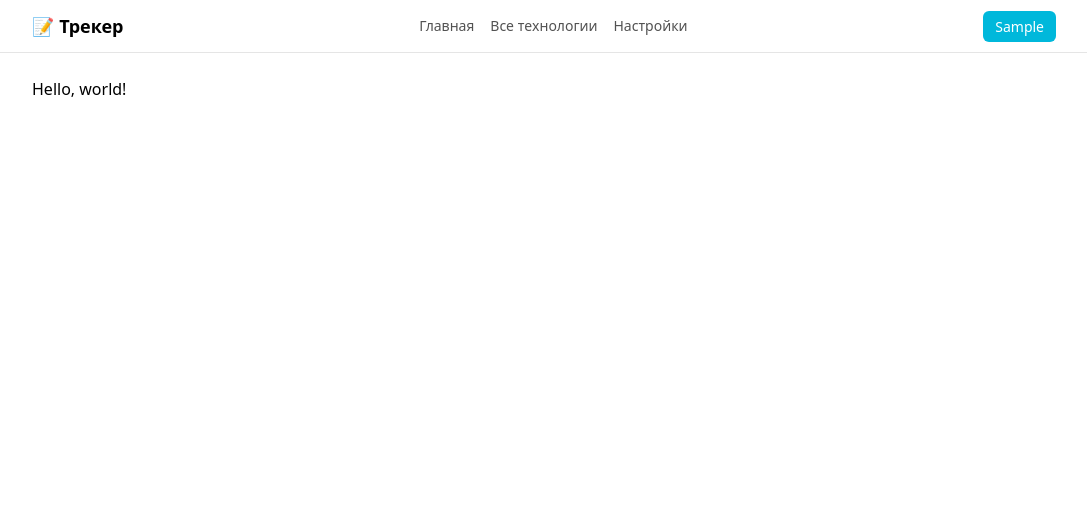
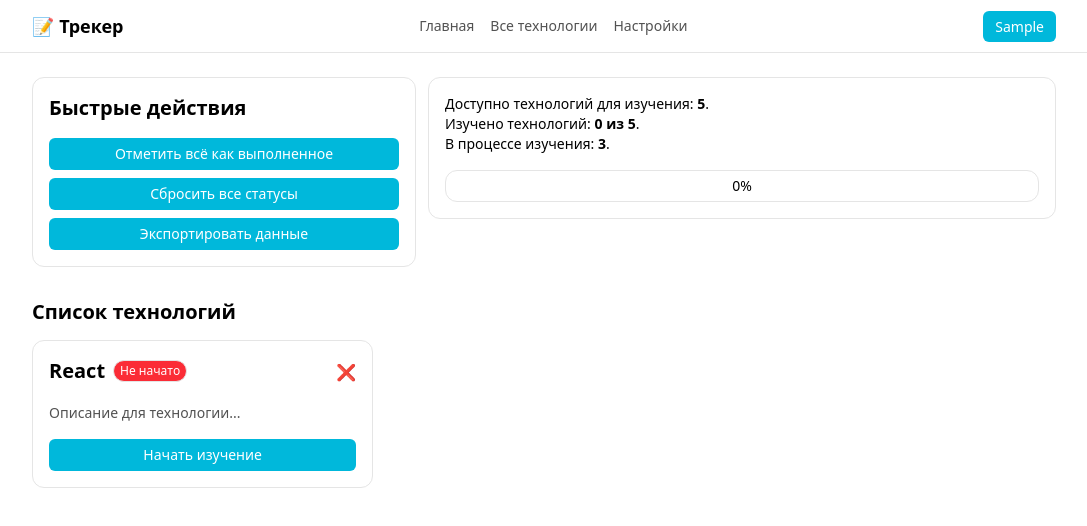
Before and after one commit to Pelfox/learning-tracker, a React (Vite) app: page /login in a window 1280 px wide. Both pictures are taken after typing "Sample" into the empty fields and a click on the button "Авторизоваться". Shown: the top 526 px of the page, without its empty margins (96-1183 px from the left). Built offline with nearby package versions, Linux system fonts and the light colour scheme.

Commit message:
feat(dashboard): basic layout for dashboard

```diff
--- /dev/null
+++ b/src/components/dashboard/progress-indicator.tsx
@@ -0,0 +1,32 @@
+import { Card } from '../ui/card';
+
+function ProgressBar({ percentage }: { percentage: number }) {
+  return (
+    <div className="relative h-8 w-full bg-transparent border border-neutral-200 rounded-xl z-50 overflow-hidden">
+      <div className="h-8 bg-green-400" style={{ width: `${percentage}%` }} />
+      <div className="absolute inset-0 flex items-center justify-center pointer-events-none">
+        <span className="text-sm">{percentage}%</span>
+      </div>
+    </div>
+  );
+}
+
+export function ProgressIndicator() {
+  return (
+    <Card className="max-w-screen p-4 w-full">
+      <div className="text-sm">
+        <p>
+          Доступно технологий для изучения:{' '}
+          <span className="font-semibold">5</span>.
+        </p>
+        <p>
+          Изучено технологий: <span className="font-semibold">0 из 5</span>.
+        </p>
+        <p>
+          В процессе изучения: <span className="font-semibold">3</span>.
+        </p>
+      </div>
+      <ProgressBar percentage={0} />
+    </Card>
+  );
+}
--- /dev/null
+++ b/src/components/dashboard/quick-actions.tsx
@@ -0,0 +1,21 @@
+import { Button } from '../ui/button';
+import { Card, CardTitle } from '../ui/card';
+
+export function QuickActions() {
+  return (
+    <Card className="p-4">
+      <CardTitle className="block mb-4">Быстрые действия</CardTitle>
+      <div className="space-y-2">
+        <Button type="button" className="w-full">
+          Отметить всё как выполненное
+        </Button>
+        <Button type="button" className="w-full">
+          Сбросить все статусы
+        </Button>
+        <Button type="button" className="w-full">
+          Экспортировать данные
+        </Button>
+      </div>
+    </Card>
+  );
+}
--- /dev/null
+++ b/src/components/dashboard/technology-item.tsx
@@ -0,0 +1,24 @@
+import { Button } from '../ui/button';
+import { Card, CardTitle } from '../ui/card';
+
+export function TechnologyItem() {
+  return (
+    <Card className="p-4">
+      <div className="flex items-center justify-between w-full">
+        <CardTitle className="flex items-center gap-2">
+          React
+          <div className="text-xs font-normal px-1.5 py-0.5 border border-neutral-200 bg-red-500 rounded-full text-white">
+            Не начато
+          </div>
+        </CardTitle>
+        <button type="button" className="cursor-pointer">
+          ❌
+        </button>
+      </div>
+      <p className="text-sm text-neutral-600">Описание для технологии...</p>
+      <Button type="button" className=" w-full">
+        Начать изучение
+      </Button>
+    </Card>
+  );
+}
--- a/src/components/login-button.tsx
+++ b/src/components/login-button.tsx
@@ -1,5 +1,5 @@
 import { Link } from 'react-router-dom';
-import { useAuth } from './hooks/use-auth-hook';
+import { useAuth } from '../hooks/use-auth-hook';
 import { Button } from './ui/button';
 
 export function LoginButton() {
--- /dev/null
+++ b/src/components/protected-page.tsx
@@ -0,0 +1,27 @@
+import type { PropsWithChildren } from 'react';
+import { Link } from 'react-router-dom';
+import { useAuth } from '../hooks/use-auth-hook';
+import { Button } from './ui/button';
+
+export function ProtectedPage({ children }: PropsWithChildren) {
+  const { isLoggedIn, state } = useAuth();
+
+  if (!isLoggedIn || !state) {
+    return (
+      <div className="w-full h-[calc(100vh-100px)] flex flex-col items-center justify-center space-y-4">
+        <span className="block text-4xl">🛑</span>
+        <div className="space-y-1.5 text-center">
+          <h1 className="text-3xl font-semibold leading-tight">
+            Требуется вход
+          </h1>
+          <p>Для просмотра этой страницы войдите в свой аккаунт.</p>
+        </div>
+        <Button asChild>
+          <Link to="/login">Войти в аккаунт</Link>
+        </Button>
+      </div>
+    );
+  }
+
+  return <>{children}</>;
+}
--- /dev/null
+++ b/src/components/ui/card.tsx
@@ -0,0 +1,40 @@
+import type { HTMLAttributes } from 'react';
+import { twMerge } from 'tailwind-merge';
+
+export function Card({ className, ...props }: HTMLAttributes<HTMLDivElement>) {
+  return (
+    <div
+      {...props}
+      className={twMerge(
+        'p-6 border border-neutral-200 rounded-xl space-y-4 max-w-sm',
+        className,
+      )}
+    />
+  );
+}
+
+export function CardHeader({
+  className,
+  ...props
+}: HTMLAttributes<HTMLDivElement>) {
+  return <div {...props} className={twMerge('space-y-1', className)} />;
+}
+
+export function CardTitle({
+  className,
+  ...props
+}: HTMLAttributes<HTMLHeadingElement>) {
+  return (
+    <h2
+      {...props}
+      className={twMerge('text-xl font-semibold mb-0.5', className)}
+    />
+  );
+}
+
+export function CardDescription({
+  className,
+  ...props
+}: HTMLAttributes<HTMLParagraphElement>) {
+  return <p {...props} className={twMerge('text-sm', className)} />;
+}
--- a/src/main.tsx
+++ b/src/main.tsx
@@ -2,7 +2,7 @@ import { StrictMode } from 'react';
 import { createRoot } from 'react-dom/client';
 import { BrowserRouter } from 'react-router-dom';
 import App from './App.tsx';
-import { AuthContextProvider } from './components/hooks/use-auth-hook.tsx';
+import { AuthContextProvider } from './hooks/use-auth-hook.tsx';
 
 createRoot(document.getElementById('root')!).render(
   <StrictMode>
--- a/src/pages/dashboard.tsx
+++ b/src/pages/dashboard.tsx
@@ -1,9 +1,26 @@
+import { ProgressIndicator } from '../components/dashboard/progress-indicator';
+import { QuickActions } from '../components/dashboard/quick-actions';
+import { TechnologyItem } from '../components/dashboard/technology-item';
 import { PageWrapper } from '../components/page-wrapper';
+import { ProtectedPage } from '../components/protected-page';
 
 export function DashboardPage() {
   return (
     <PageWrapper>
-      <div>Hello, world!</div>
+      <ProtectedPage>
+        <header className="flex items-start justify-start w-full gap-3">
+          <QuickActions />
+          <ProgressIndicator />
+        </header>
+        <div className="w-full mt-8">
+          <h1 className="text-xl font-semibold leading-tight">
+            Список технологий
+          </h1>
+          <div className="mt-4 grid grid-cols-3">
+            <TechnologyItem />
+          </div>
+        </div>
+      </ProtectedPage>
     </PageWrapper>
   );
 }
--- a/src/pages/login.tsx
+++ b/src/pages/login.tsx
@@ -1,10 +1,16 @@
 import type { FormEvent } from 'react';
 import { useNavigate } from 'react-router-dom';
-import { useAuth } from '../components/hooks/use-auth-hook';
 import { PageWrapper } from '../components/page-wrapper';
 import { Button } from '../components/ui/button';
+import {
+  Card,
+  CardDescription,
+  CardHeader,
+  CardTitle,
+} from '../components/ui/card';
 import { Field, Label } from '../components/ui/form';
 import { Input } from '../components/ui/input';
+import { useAuth } from '../hooks/use-auth-hook';
 
 export function LoginPage() {
   const { login } = useAuth();
@@ -29,19 +35,20 @@ export function LoginPage() {
   return (
     <PageWrapper className="flex-1 mt-0">
       <section className="w-full flex flex-col items-center justify-center gap-6">
-        <form
-          onSubmit={onSubmit}
-          className="p-6 border border-neutral-200 rounded-xl w-sm space-y-4"
-        >
-          <div>
-            <h1 className="text-xl font-semibold mb-0.5">Вход в аккаунт</h1>
-            <p className="text-sm">Войдите в свой аккаунт, чтобы продолжить.</p>
-          </div>
-          <Field>
-            <Label htmlFor="username">Имя пользователя</Label>
-            <Input name="username" id="username" type="text" required />
-          </Field>
-          <Button type="submit">Авторизоваться</Button>
+        <form onSubmit={onSubmit}>
+          <Card>
+            <CardHeader>
+              <CardTitle>Вход в аккаунт</CardTitle>
+              <CardDescription>
+                Войдите в свой аккаунт, чтобы продолжить.
+              </CardDescription>
+            </CardHeader>
+            <Field>
+              <Label htmlFor="username">Имя пользователя</Label>
+              <Input name="username" id="username" type="text" required />
+            </Field>
+            <Button type="submit">Авторизоваться</Button>
+          </Card>
         </form>
       </section>
     </PageWrapper>
```
Also changed, not shown: src/hooks/use-auth-hook.tsx (renamed from src/components/hooks/use-auth-hook.tsx).
